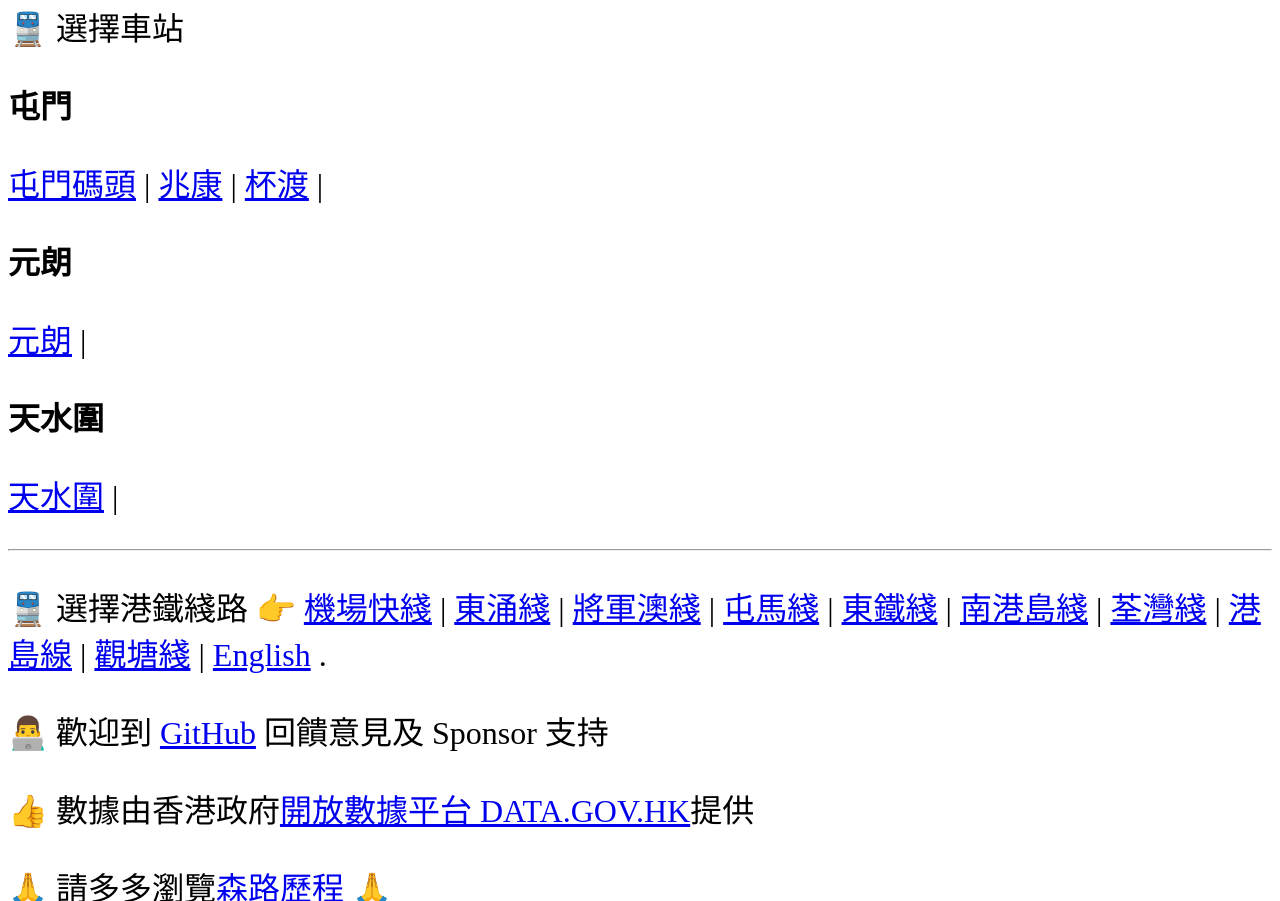
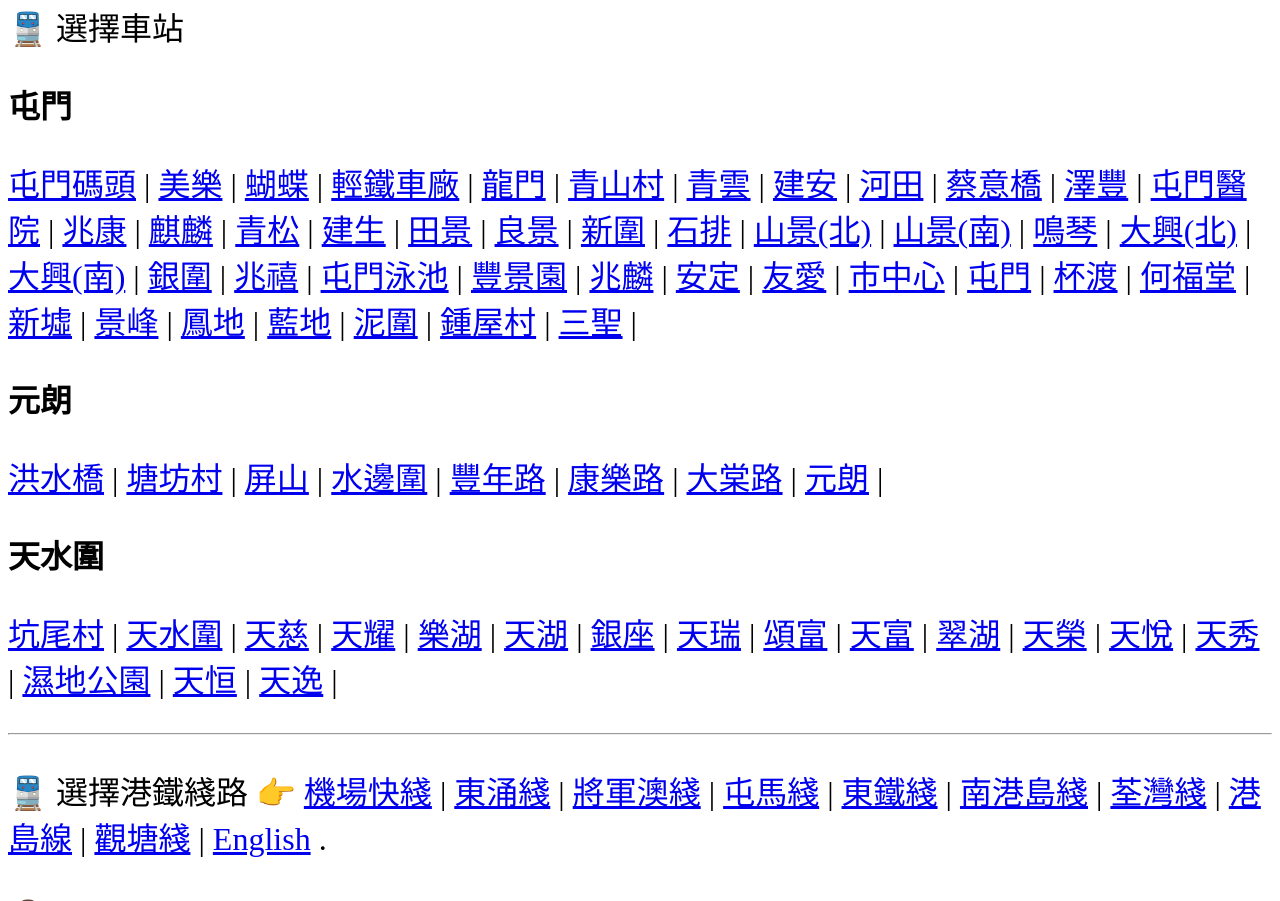
Before and after one commit to sammyfung/mtrtrain, a plain HTML site: page lrt/index.html in a window 1280 px wide. Shown: the part 351-1252 px from the top of the page. Drawn offline with nearby package versions, Linux system fonts and the light colour scheme; no server answers.

Commit message:
add all stops to LRT page, and add LRT to TML-LRT connection stops

```diff
--- a/lrt/index.html
+++ b/lrt/index.html
@@ -25,18 +25,81 @@ th,td { font-size: 32px; text-align: center; }
 <h2 class='std_text'>屯門</h2>
 <p class='std_text'>
 <a href="?stop=1">屯門碼頭</a> |
+<a href="?stop=10">美樂</a> |
+<a href="?stop=15">蝴蝶</a> |
+<a href="?stop=20">輕鐵車廠</a> |
+<a href="?stop=30">龍門</a> |
+<a href="?stop=40">青山村</a> |
+<a href="?stop=50">青雲</a> |
+<a href="?stop=60">建安</a> |
+<a href="?stop=70">河田</a> |
+<a href="?stop=75">蔡意橋</a> |
+<a href="?stop=80">澤豐</a> |
+<a href="?stop=90">屯門醫院</a> |
 <a href="?stop=100">兆康</a> |
+<a href="?stop=110">麒麟</a> |
+<a href="?stop=120">青松</a> |
+<a href="?stop=130">建生</a> |
+<a href="?stop=140">田景</a> |
+<a href="?stop=150">良景</a> |
+<a href="?stop=160">新圍</a> |
+<a href="?stop=170">石排</a> |
+<a href="?stop=180">山景(北)</a> |
+<a href="?stop=190">山景(南)</a> |
+<a href="?stop=200">鳴琴</a> |
+<a href="?stop=212">大興(北)</a> |
+<a href="?stop=220">大興(南)</a> |
+<a href="?stop=230">銀圍</a> |
+<a href="?stop=240">兆禧</a> |
+<a href="?stop=250">屯門泳池</a> |
+<a href="?stop=260">豐景園</a> |
+<a href="?stop=265">兆麟</a> |
+<a href="?stop=270">安定</a> |
+<a href="?stop=275">友愛</a> |
+<a href="?stop=280">市中心</a> |
+<a href="?stop=295">屯門</a> |
 <a href="?stop=300">杯渡</a> |
+<a href="?stop=310">何福堂</a> |
+<a href="?stop=320">新墟</a> |
+<a href="?stop=330">景峰</a> |
+<a href="?stop=340">鳳地</a> |
+<a href="?stop=350">藍地</a> |
+<a href="?stop=360">泥圍</a> |
+<a href="?stop=370">鍾屋村</a> |
+<a href="?stop=920">三聖</a> |
 </p>
 
 <h2 class='std_text'>元朗</h2>
 <p class='std_text'>
+<a href="?stop=380">洪水橋</a> |
+<a href="?stop=390">塘坊村</a> |
+<a href="?stop=400">屏山</a> |
+<a href="?stop=560">水邊圍</a> |
+<a href="?stop=570">豐年路</a> |
+<a href="?stop=580">康樂路</a> |
+<a href="?stop=590">大棠路</a> |
 <a href="?stop=600">元朗</a> |
 </p>
 
 <h2 class='std_text'>天水圍</h2>
 <p class='std_text'>
-<a href="?stop=430">天水圍</a> |
+  <a href="?stop=425">坑尾村</a> |
+  <a href="?stop=430">天水圍</a> |
+  <a href="?stop=435">天慈</a> |
+  <a href="?stop=445">天耀</a> |
+  <a href="?stop=448">樂湖</a> |
+  <a href="?stop=450">天湖</a> |
+  <a href="?stop=455">銀座</a> |
+  <a href="?stop=460">天瑞</a> |
+  <a href="?stop=468">頌富</a> |
+  <a href="?stop=480">天富</a> |
+  <a href="?stop=490">翠湖</a> |
+  <a href="?stop=500">天榮</a> |
+  <a href="?stop=510">天悅</a> |
+  <a href="?stop=520">天秀</a> |
+  <a href="?stop=530">濕地公園</a> |
+  <a href="?stop=540">天恒</a> |
+  <a href="?stop=550">天逸</a> |
 </p>
 
 <script async src="https://pagead2.googlesyndication.com/pagead/js/adsbygoogle.js?client=ca-pub-0247336506883797"
@@ -53,7 +116,7 @@ th,td { font-size: 32px; text-align: center; }
 <hr/>
 <p class='std_text'>🚆 選擇港鐵綫路 👉 <a href="../?line=AEL">機場快綫</a> | <a href="../?line=TCL">東涌綫</a> | <a href="../?line=TKL">將軍澳綫</a> | <a href="../?line=TML">屯馬綫</a> | <a href="../?line=EAL">東鐵綫</a> | <a href="../?line=SIL">南港島綫</a> | <a href="../?line=TWL">荃灣綫</a> | <a href="../?line=ISL">港島線</a> | <a href="../?line=KTL">觀塘綫</a> | <a href="/mtrtrain/mtrtrain.html">English</a> .</p>
 <p class='std_text'>👨‍💻 歡迎到 <a href="https://github.com/sammyfung/mtrtrain" target="_blank">GitHub</a> 回饋意見及 Sponsor 支持</p>
-<p class='std_text'>👍 數據由香港政府<a href='https://data.gov.hk/tc-data/dataset/mtr-data2-nexttrain-data'>開放數據平台 DATA.GOV.HK</a>提供</p>
+<p class='std_text'>👍 數據由香港政府<a href='https://data.gov.hk/tc-data/dataset/mtr-lrnt_data-light-rail-nexttrain-data'>開放數據平台 DATA.GOV.HK</a>提供</p>
 <p class='std_text'>🙏 請多多瀏覽<a href="https://sammy.hk" target="_blank">森路歷程</a> 🙏</p></body>
 <!-- Google tag (gtag.js) -->
 <script async src="https://www.googletagmanager.com/gtag/js?id=G-K0FKV4F132"></script>
@@ -72,10 +135,73 @@ th,td { font-size: 32px; text-align: center; }
 <script>
   const lrt_stops = {
     1: '屯門碼頭',
+    10: '美樂',
+    15: '蝴蝶',
+    20: '輕鐵車廠',
+    30: '龍門',
+    40: '青山村',
+    50: '青雲',
+    60: '建安',
+    70: '河田',
+    75: '蔡意橋',
+    80: '澤豐',
+    90: '屯門醫院',
     100: '兆康',
+    110: '麒麟',
+    120: '青松',
+    130: '建生',
+    140: '田景',
+    150: '良景',
+    160: '新圍',
+    170: '石排',
+    180: '山景(北)',
+    190: '山景(南)',
+    200: '鳴琴',
+    212: '大興(北)',
+    220: '大興(南)',
+    230: '銀圍',
+    240: '兆禧',
+    250: '屯門泳池',
+    260: '豐景園',
+    265: '兆麟',
+    270: '安定',
+    275: '友愛',
+    280: '市中心',
+    295: '屯門',
     300: '杯渡',
+    310: '何福堂',
+    320: '新墟',
+    330: '景峰',
+    340: '鳳地',
+    350: '藍地',
+    360: '泥圍',
+    370: '鍾屋村',
+    380: '洪水橋',
+    390: '塘坊村',
+    400: '屏山',
+    425: '坑尾村',
     430: '天水圍',
+    435: '天慈',
+    445: '天耀',
+    448: '樂湖',
+    450: '天湖',
+    455: '銀座',
+    460: '天瑞',
+    468: '頌富',
+    480: '天富',
+    490: '翠湖',
+    500: '天榮',
+    510: '天悅',
+    520: '天秀',
+    530: '濕地公園',
+    540: '天恒',
+    550: '天逸',
+    560: '水邊圍',
+    570: '豐年路',
+    580: '康樂路',
+    590: '大棠路',
     600: '元朗',
+    920: '三聖',
   }
   function updateTime() {
       const now = new Date();
```
Also changed, not shown: stop/index.html (+34 -0 lines).
